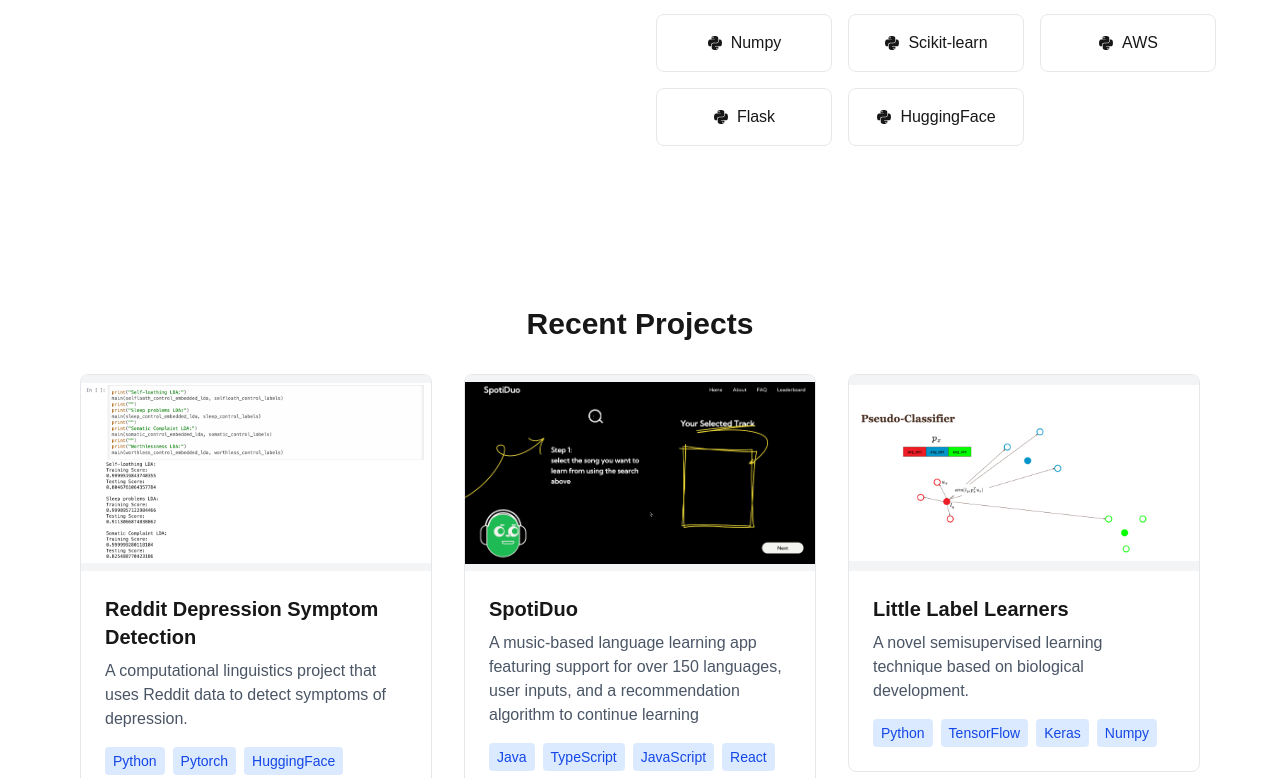
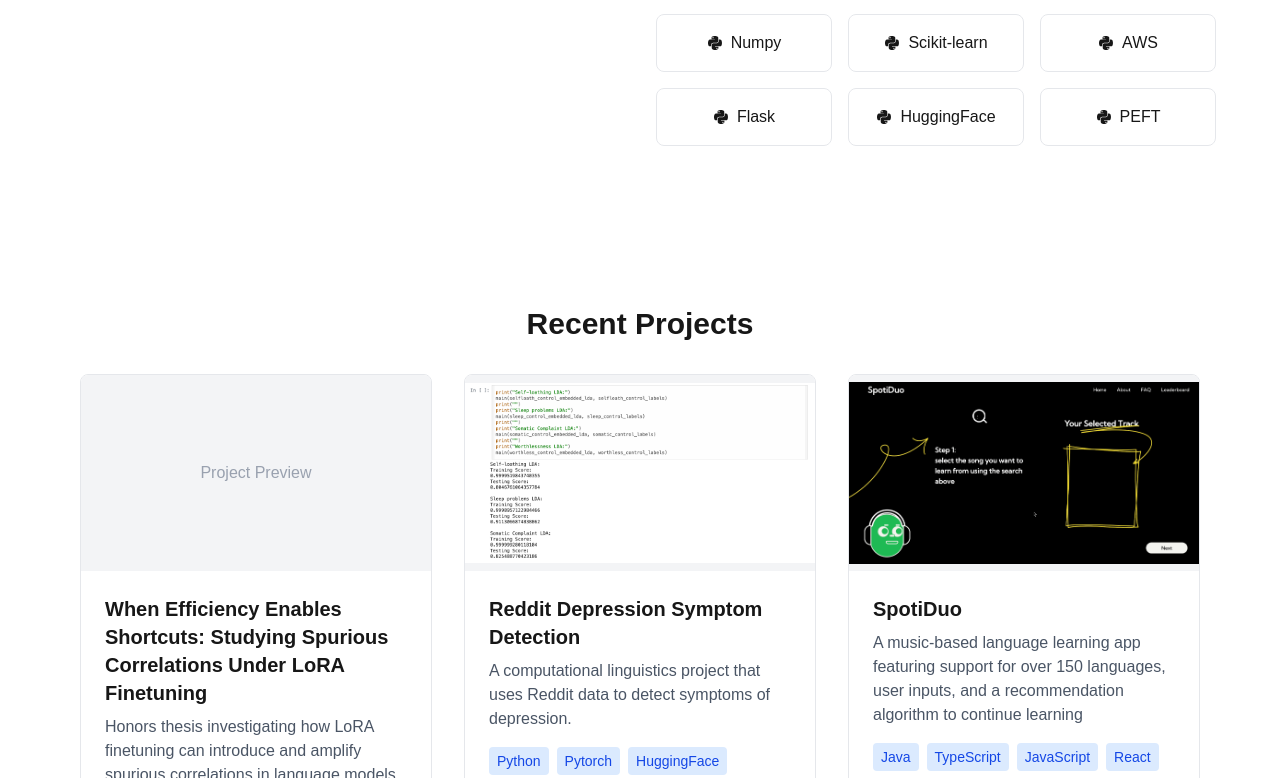
Before and after one commit to MarcelMatsal/marcel-website, a Next.js app: page / in a window 1280 px wide. Shown: the part 3342-4120 px from the top of the page. Built offline with nearby package versions, Linux system fonts and the light colour scheme.

Commit message:
adding a project for my honors thesis

```diff
--- a/src/components/Projects.tsx
+++ b/src/components/Projects.tsx
@@ -35,6 +35,22 @@
   }, [expandedIndex]);
 
   const projects = [
+
+    {
+      title: "When Efficiency Enables Shortcuts: Studying Spurious Correlations Under LoRA Finetuning",
+      description: "Honors thesis investigating how LoRA finetuning can introduce and amplify spurious correlations in language models.",
+      technologies: ["Python", "Pytorch", "HuggingFace", "PEFT"],
+      longDescription: "This honors thesis investigates the relationship between parameter-efficient finetuning (specifically LoRA) and spurious correlations in language models. LoRA's low-rank constraint forces models to find efficient shortcuts, which can cause them to rely on spurious features in the training data rather than the intended signal. The thesis provides empirical evidence and analysis of when and why this occurs, with implications for the safe deployment of finetuned language models.",
+      features: [
+        "Studied how LoRA's low-rank structure encourages reliance on spurious correlations during finetuning",
+        "Conducted controlled experiments across multiple datasets and model architectures",
+        "Analyzed the tradeoff between parameter efficiency and robustness to distribution shift"
+      ],
+      githubLink: undefined,
+      demoLink: "/Marcel_Mateos_Salles_Thesis.pdf",
+      imageUrl: undefined
+    },
+
     {
       title: "Reddit Depression Symptom Detection",
       description: "A computational linguistics project that uses Reddit data to detect symptoms of depression.",
--- a/src/components/Skills.tsx
+++ b/src/components/Skills.tsx
@@ -89,6 +89,7 @@
     { name: 'AWS', icon: <FaPython /> },
     { name: 'Flask', icon: <FaPython /> },
     { name: 'HuggingFace', icon: <FaPython /> },
+    { name: 'PEFT', icon: <FaPython /> },
   ];
 
   return (
```
